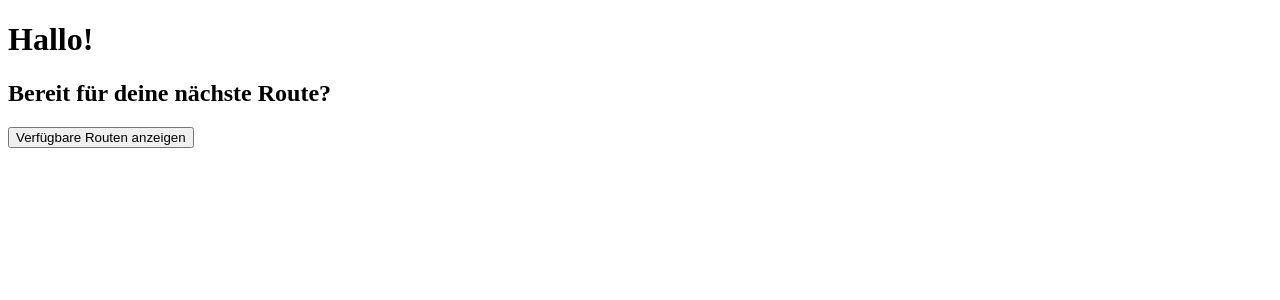
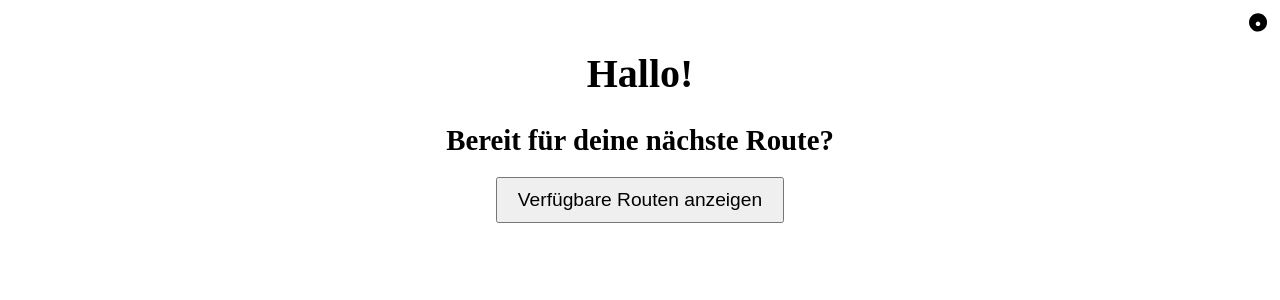
Before and after one commit to Parkemon-Go/parkemongo-app, a SvelteKit app: page / in a window 1280 px wide. Shown: the top 300 px of the page. Built offline with nearby package versions, Linux system fonts and the light colour scheme.

Commit message:
test commit

```diff
--- a/src/routes/+page.svelte
+++ b/src/routes/+page.svelte
@@ -1,3 +1,47 @@
-<h1>Hallo!</h1>
-<h2>Bereit für deine nächste Route?</h2>
-<button>Verfügbare Routen anzeigen</button>
+<script>
+    // Hier können wir später Funktionen und Zustände hinzufügen
+  </script>
+
+  <style>
+    .container {
+      text-align: center;
+      margin-top: 50px;
+    }
+
+    .settings-icon {
+      position: absolute;
+      top: 10px;
+      right: 10px;
+      cursor: pointer;
+    }
+
+    h1 {
+      font-size: 2.5em;
+    }
+
+    h2 {
+      font-size: 1.8em;
+      margin-bottom: 20px;
+    }
+
+    button {
+      font-size: 1.2em;
+      padding: 10px 20px;
+      cursor: pointer;
+    }
+  </style>
+
+  <div class="container">
+    <div class="settings-icon">
+      <svg
+        xmlns="http://www.w3.org/2000/svg"
+        height="24"
+        viewBox="0 96 960 960"
+        width="24">
+        <path d="M480 960q-75 0-142.5-28T226 850q-49-49-77-116.5T121 591q0-73 28-140.5t77-116.5q49-49 116.5-77T480 229q73 0 140.5 28t116.5 77q49 49 77 116.5t28 140.5q0 75-28 142.5t-77 116.5q-49 49-116.5 77T480 960zm0-402q-38 0-64.5 26.5T389 649t26.5 64.5T480 740t64.5-26.5T571 649t-26.5-64.5T480 558zm-202 0q-24 0-42.5-18.5T217 497t18.5-42.5T278 436t42.5 18.5T339 497t-18.5 42.5T278 558zm404 0q-24 0-42.5-18.5T621 497t18.5-42.5T682 436t42.5 18.5T743 497t-18.5 42.5T682 558z"/>
+      </svg>
+    </div>
+    <h1>Hallo!</h1>
+    <h2>Bereit für deine nächste Route?</h2>
+    <button>Verfügbare Routen anzeigen</button>
+  </div>
```
